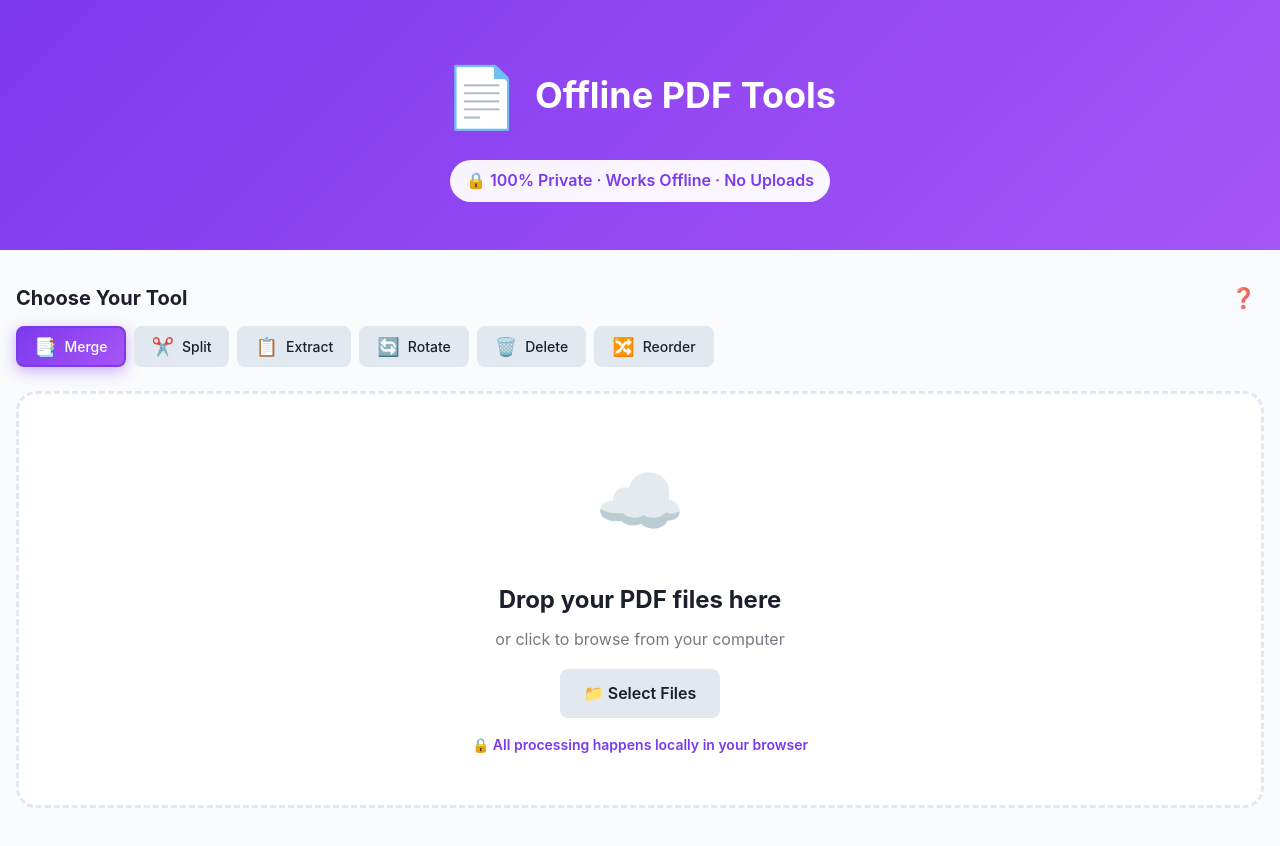
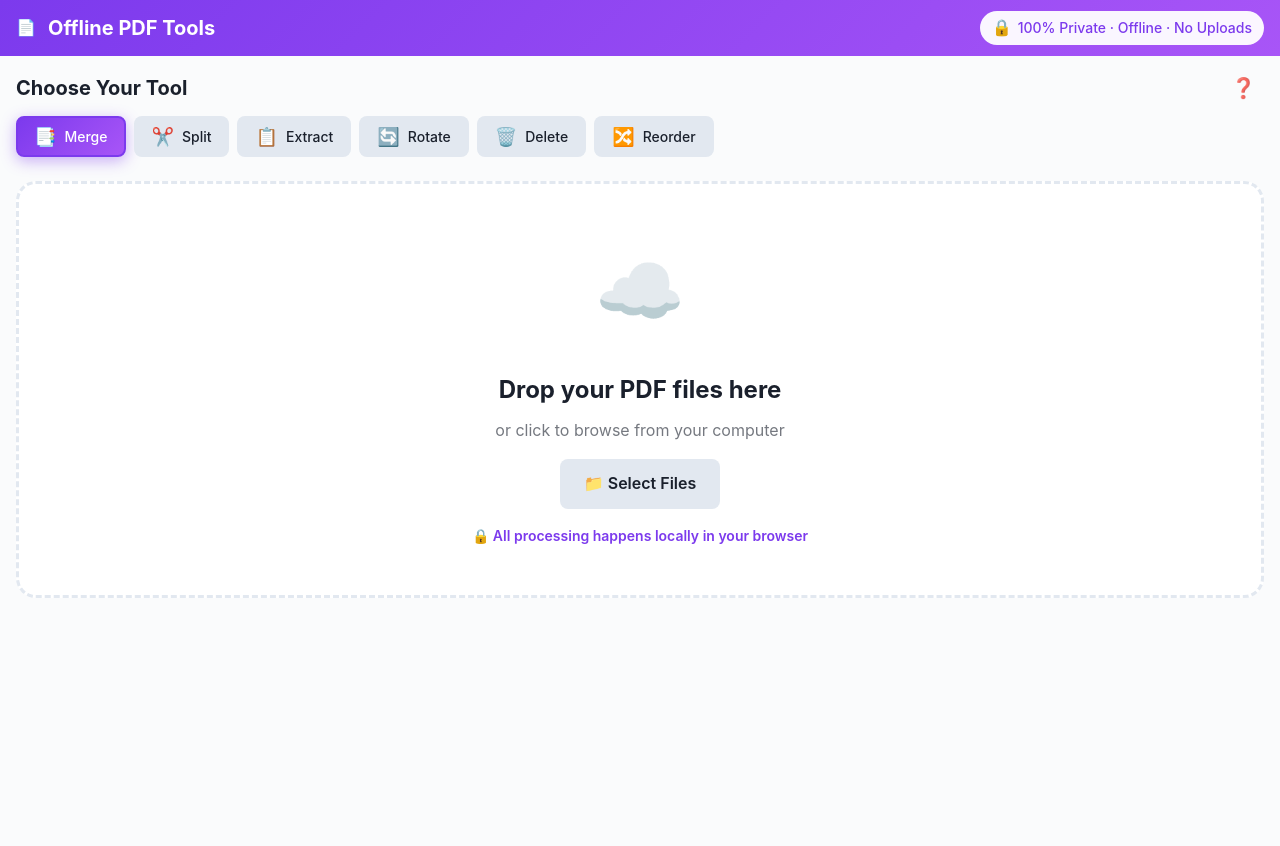
Before and after one commit to Kartikpatkar/offline-pdf-tools, a website with bundled scripts: page app/index.html in a window 1280 px wide. After the commit the page ends 800 px from the top, so only its background shows below. Built offline with nearby package versions, Linux system fonts and the light colour scheme.

Commit message:
Header redesign

```diff
--- a/app/index.html
+++ b/app/index.html
@@ -8,15 +8,16 @@
 </head>
 <body class="h-full m-0 overflow-auto" style="background-color: var(--bg-color);">
   <div class="min-h-full">
-    <!-- Hero Header -->
-    <header class="gradient-bg text-white py-12 px-4 mb-8">
-      <div class="max-w-6xl mx-auto text-center">
-        <div class="flex items-center justify-center gap-4 mb-4">
-          <div class="text-6xl">📄</div>
-          <h1 id="appTitle" class="text-4xl md:text-5xl font-bold">Offline PDF Tools</h1>
-        </div>
-        <p id="privacyBadge" class="badge text-base">🔒 100% Private · Works Offline · No Uploads</p>
+    <!-- Modern Compact Header -->
+    <header class="gradient-bg text-white py-4 px-4 mb-4 shadow-sm rounded-b-xl flex items-center justify-between" style="min-height: 56px;">
+      <div class="flex items-center gap-3">
+        <span class="text-3xl md:text-4xl">📄</span>
+        <h1 id="appTitle" class="text-xl md:text-2xl font-bold tracking-tight" style="margin-bottom: 0;">Offline PDF Tools</h1>
       </div>
+      <span id="privacyBadge" class="badge text-xs md:text-sm px-3 py-1 rounded-full bg-white bg-opacity-10 border border-white border-opacity-20 font-medium flex items-center gap-1">
+        <span class="text-base">🔒</span>
+        <span>100% Private · Offline · No Uploads</span>
+      </span>
     </header>
 
     <!-- Main Container -->
```
